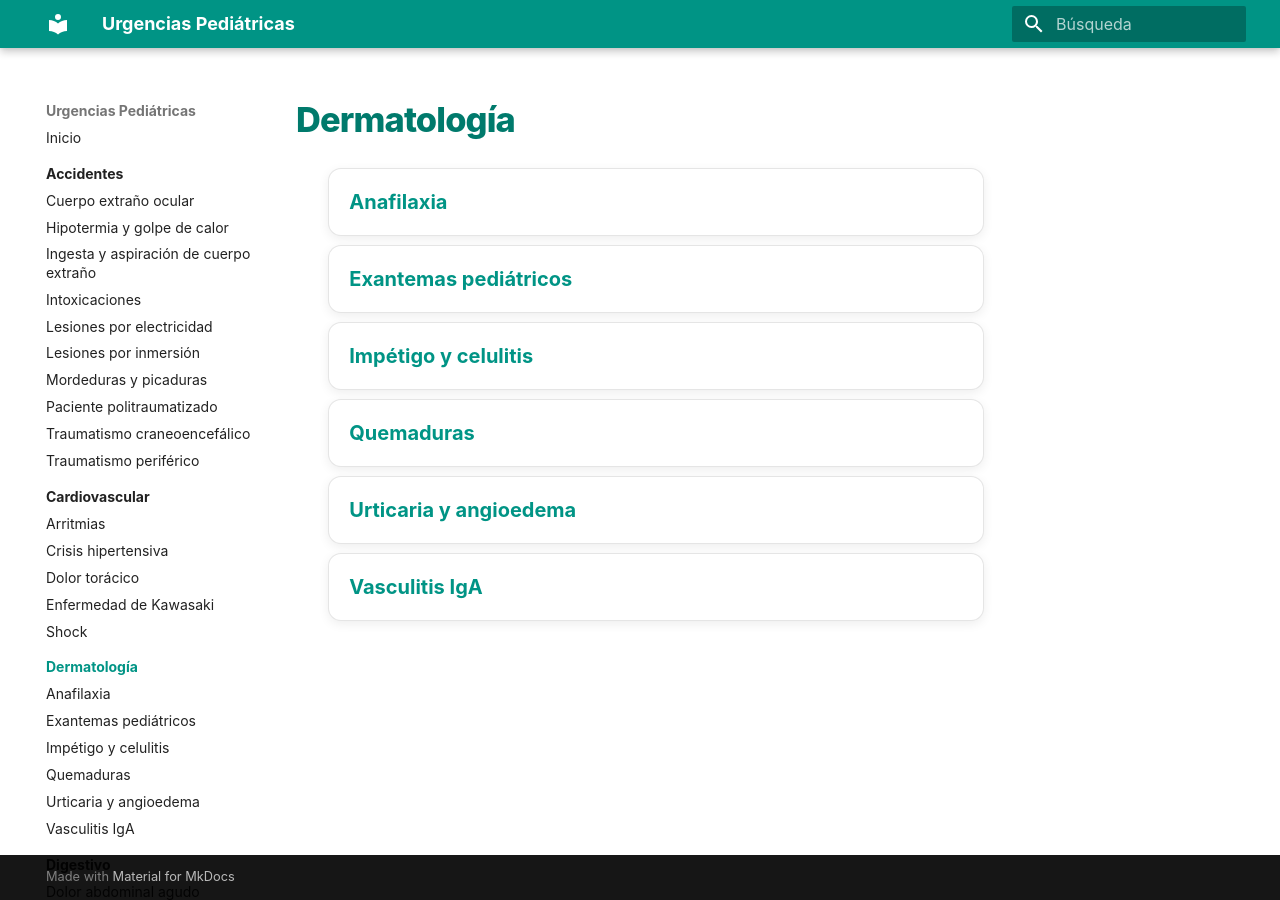
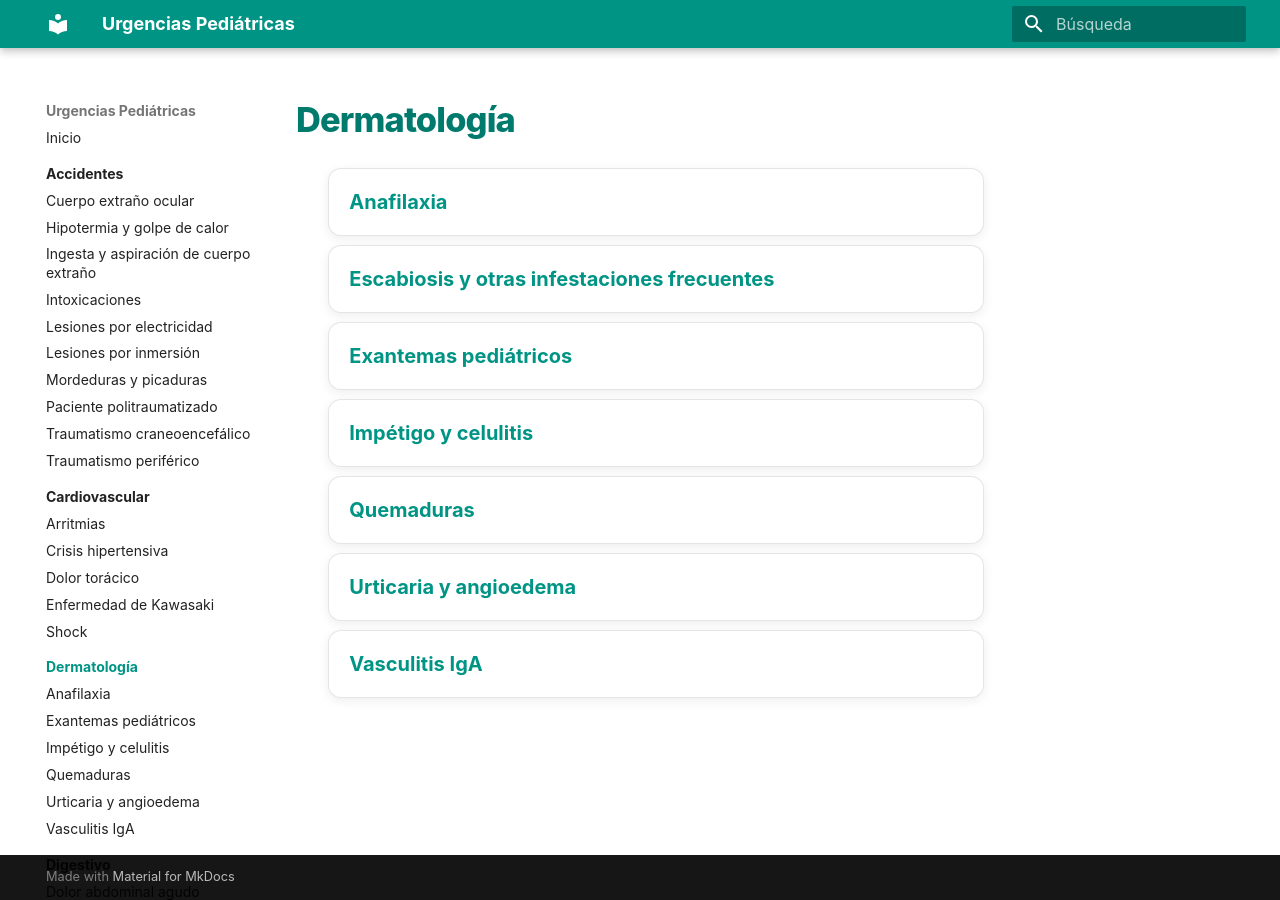
Before and after one commit to gonzaloares/urgencias-pediatricas, an MkDocs documentation site: the page built from docs/dermatologia/index.md, in a window 1280 px wide. Built offline with MkDocs 1.6.1 and Material for MkDocs 9.7.7, drawn with Linux system fonts in a browser that asks for light colours.

Commit message:
Añade escabiosis a índice de Dermatología

```diff
--- a/docs/dermatologia/index.md
+++ b/docs/dermatologia/index.md
@@ -3,6 +3,7 @@
 <div class="protocol-index" markdown="1">
 
 - [Anafilaxia](../alergia/anafilaxia.md)
+- [Escabiosis y otras infestaciones frecuentes](escabiosis-infestaciones.md)
 - [Exantemas pediátricos](exantemas.md)
 - [Impétigo y celulitis](impetigo-celulitis.md)
 - [Quemaduras](../trauma/quemaduras.md)
```
